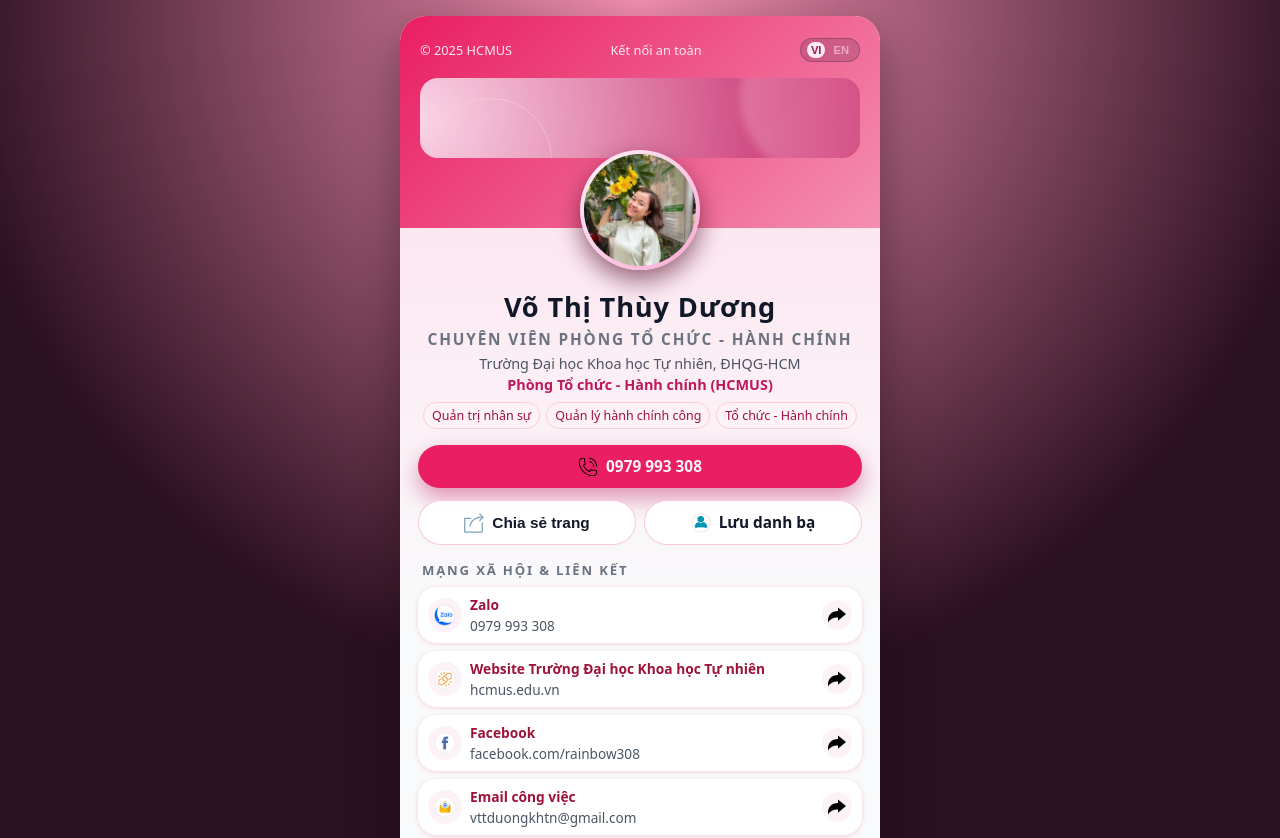
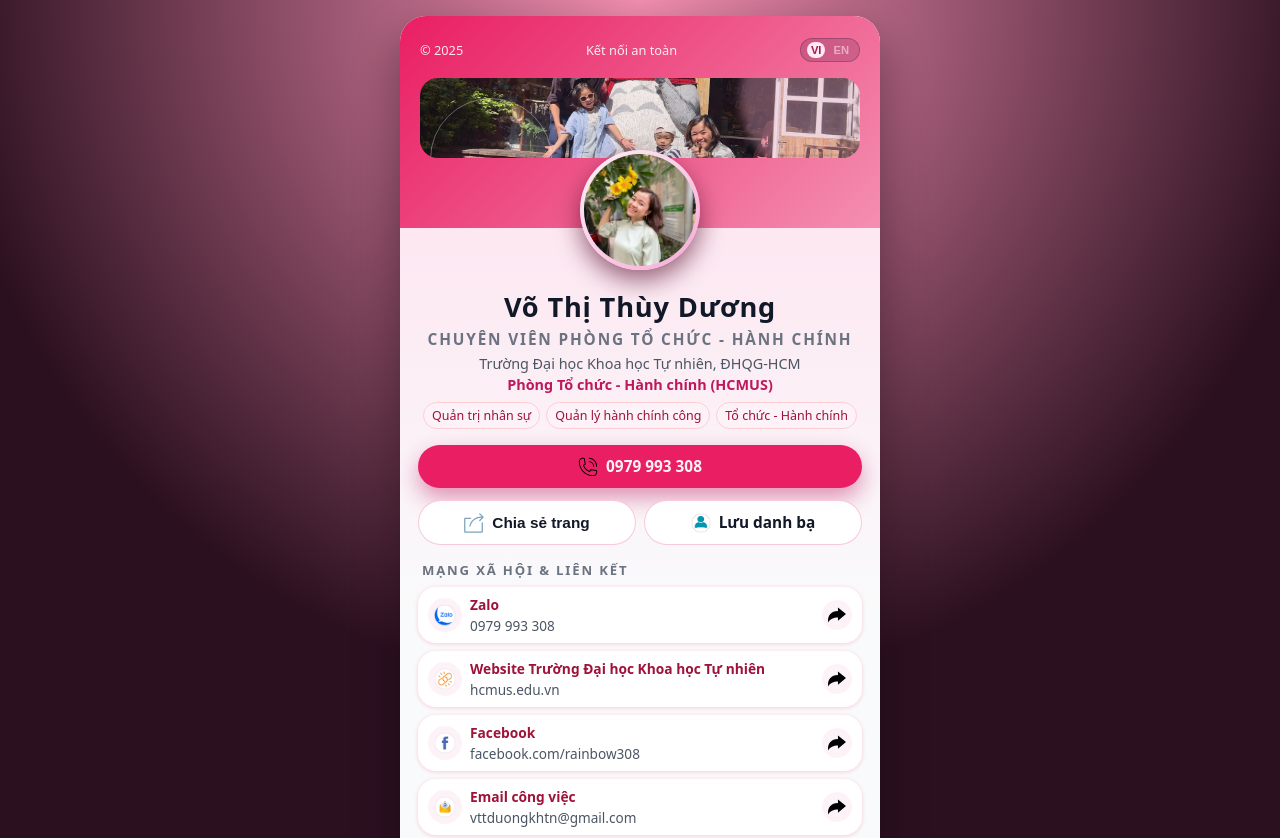
Before and after one commit to vulinhFIT/contacts, a plain HTML site: page vo-thi-thuy-duong/index.html in a window 1280 px wide. Shown: the top 838 px of the page. Drawn offline with Linux system fonts and the light colour scheme.

Commit message:
Update index.html

```diff
--- a/vo-thi-thuy-duong/index.html
+++ b/vo-thi-thuy-duong/index.html
@@ -111,8 +111,9 @@
       margin-top: 16px;
       height: 80px;
       border-radius: 18px;
-      background: radial-gradient(circle at left, #fce7f3, #be185d);
-      opacity: 0.9;
+      /*background: radial-gradient(circle at left, #fce7f3, #be185d);*/
+      background: url("../assets/icon/0f54fb6f01f88da6d4e9.jpg") center/cover no-repeat;
+      opacity: 0.95;
       position: relative;
       overflow: hidden;
     }
@@ -696,7 +697,7 @@
         role: "Chuyên viên Phòng Tổ chức - Hành chính",
         dept: "Trường Đại học Khoa học Tự nhiên, ĐHQG-HCM",
         org: "Phòng Tổ chức - Hành chính (HCMUS)",
-        copyright: "© 2025 HCMUS",
+        copyright: "© 2025 ",
         tag1: "Quản trị nhân sự",
         tag2: "Quản lý hành chính công",
         tag3: "Tổ chức - Hành chính",
```
